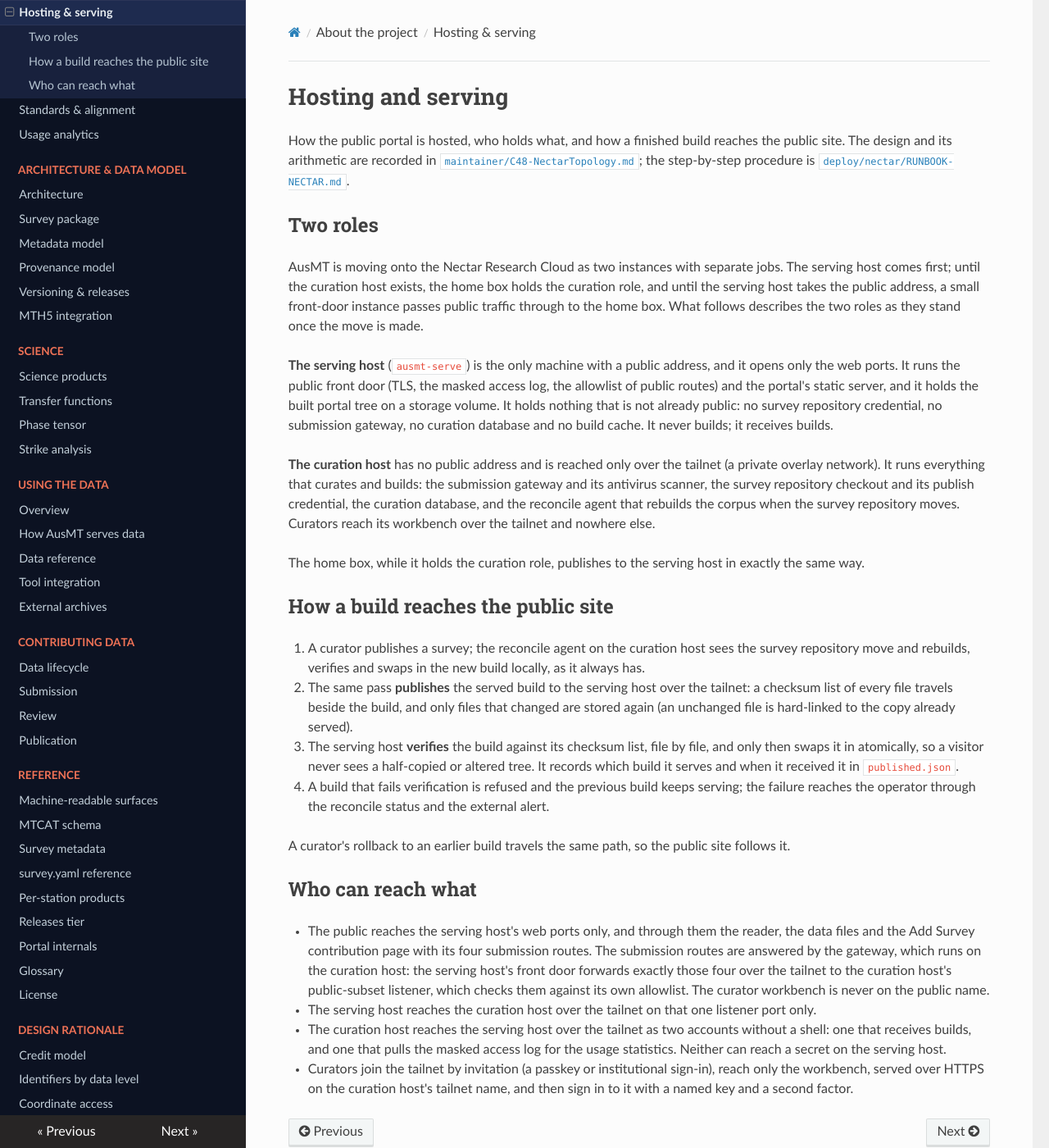
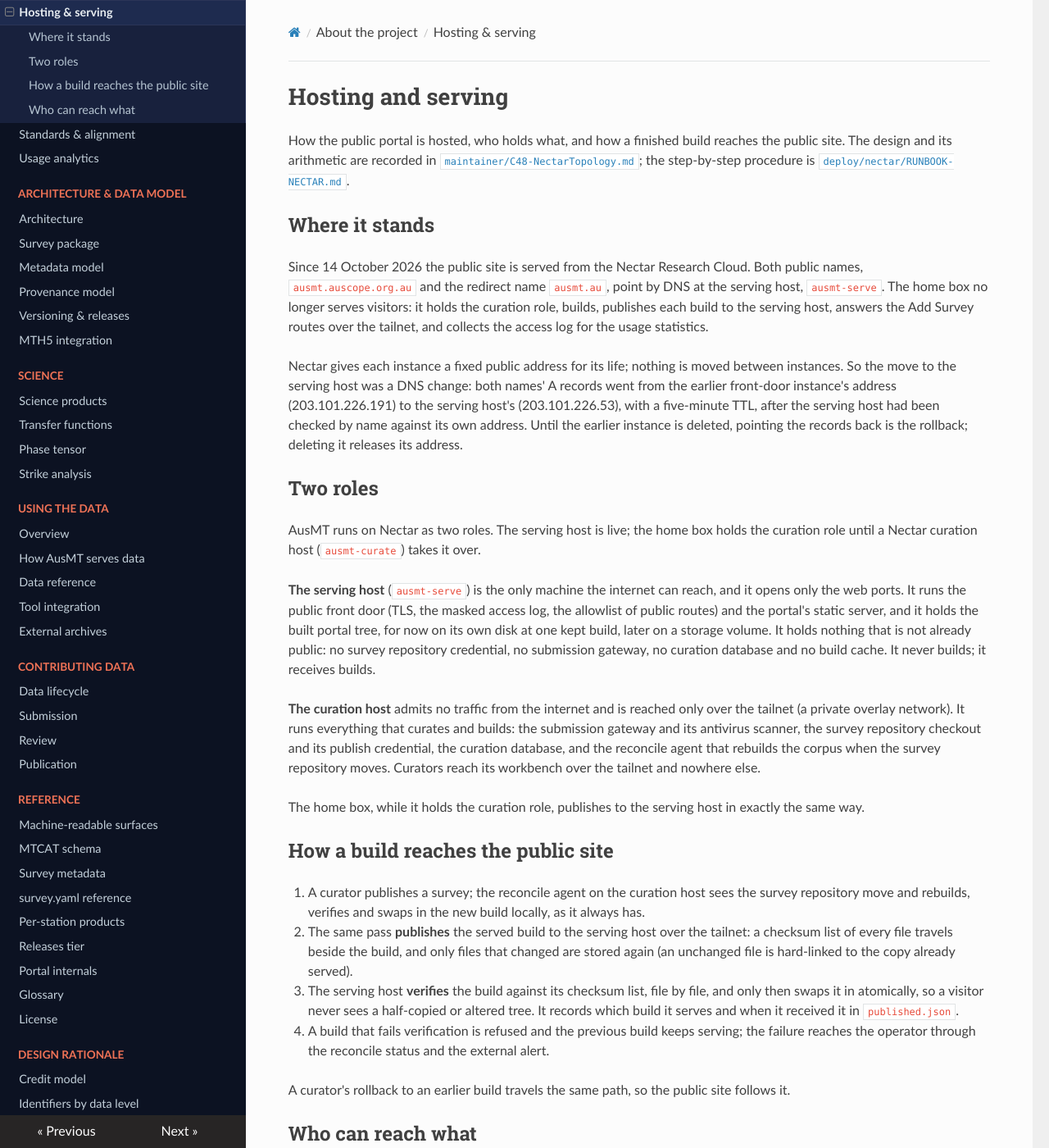
Before and after one commit to bvkay/ausmt, an MkDocs documentation site: the page built from docs/docs/introduction/hosting.md, in a window 1280 px wide and 1400 px high. Shown: the whole window at 82% size. Built offline with MkDocs 1.6.1, drawn with Linux system fonts in a browser that asks for light colours; nearby versions of some CDN libraries.

Commit message:
docs: hosting describes the live Nectar topology
ausmt-serve serves both public names by DNS at its fixed address, the
box curates and publishes, and ausmt-test's address is the rollback
until its deletion releases it. The deploy README and the front-door
runbook drop the floating IP: Classic Provider addresses are fixed.

```diff
--- a/docs/docs/introduction/hosting.md
+++ b/docs/docs/introduction/hosting.md
@@ -6,21 +6,35 @@
 the step-by-step procedure is
 [`deploy/nectar/RUNBOOK-NECTAR.md`](https://github.com/bvkay/ausmt/blob/main/deploy/nectar/RUNBOOK-NECTAR.md).
 
+## Where it stands
+
+Since 14 October 2026 the public site is served from the Nectar Research Cloud. Both public names,
+`ausmt.auscope.org.au` and the redirect name `ausmt.au`, point by DNS at the serving host,
+`ausmt-serve`. The home box no longer serves visitors: it holds the curation role, builds, publishes
+each build to the serving host, answers the Add Survey routes over the tailnet, and collects the
+access log for the usage statistics.
+
+Nectar gives each instance a fixed public address for its life; nothing is moved between instances.
+So the move to the serving host was a DNS change: both names' A records went from the earlier
+front-door instance's address (203.101.226.191) to the serving host's (203.101.226.53), with a
+five-minute TTL, after the serving host had been checked by name against its own address. Until the
+earlier instance is deleted, pointing the records back is the rollback; deleting it releases its
+address.
+
 ## Two roles
 
-AusMT is moving onto the Nectar Research Cloud as two instances with separate jobs. The serving host
-comes first; until the curation host exists, the home box holds the curation role, and until the
-serving host takes the public address, a small front-door instance passes public traffic through to
-the home box. What follows describes the two roles as they stand once the move is made.
+AusMT runs on Nectar as two roles. The serving host is live; the home box holds the curation role
+until a Nectar curation host (`ausmt-curate`) takes it over.
 
-**The serving host** (`ausmt-serve`) is the only machine with a public address, and it opens only
+**The serving host** (`ausmt-serve`) is the only machine the internet can reach, and it opens only
 the web ports. It runs the public front door (TLS, the masked access log, the allowlist of public
-routes) and the portal's static server, and it holds the built portal tree on a storage volume. It
+routes) and the portal's static server, and it holds the built portal tree, for now on its own disk
+at one kept build, later on a storage volume. It
 holds nothing that is not already public: no survey repository credential, no submission gateway, no
 curation database and no build cache. It never builds; it receives builds.
 
-**The curation host** has no public address and is reached only over the tailnet (a private overlay
-network). It runs everything that curates and builds: the submission gateway and its antivirus
+**The curation host** admits no traffic from the internet and is reached only over the tailnet (a
+private overlay network). It runs everything that curates and builds: the submission gateway and its antivirus
 scanner, the survey repository checkout and its publish credential, the curation database, and the
 reconcile agent that rebuilds the corpus when the survey repository moves. Curators reach its
 workbench over the tailnet and nowhere else.
```
Also changed, not shown: deploy/frontdoor/RUNBOOK.md (+5 -4 lines), deploy/README.md.
